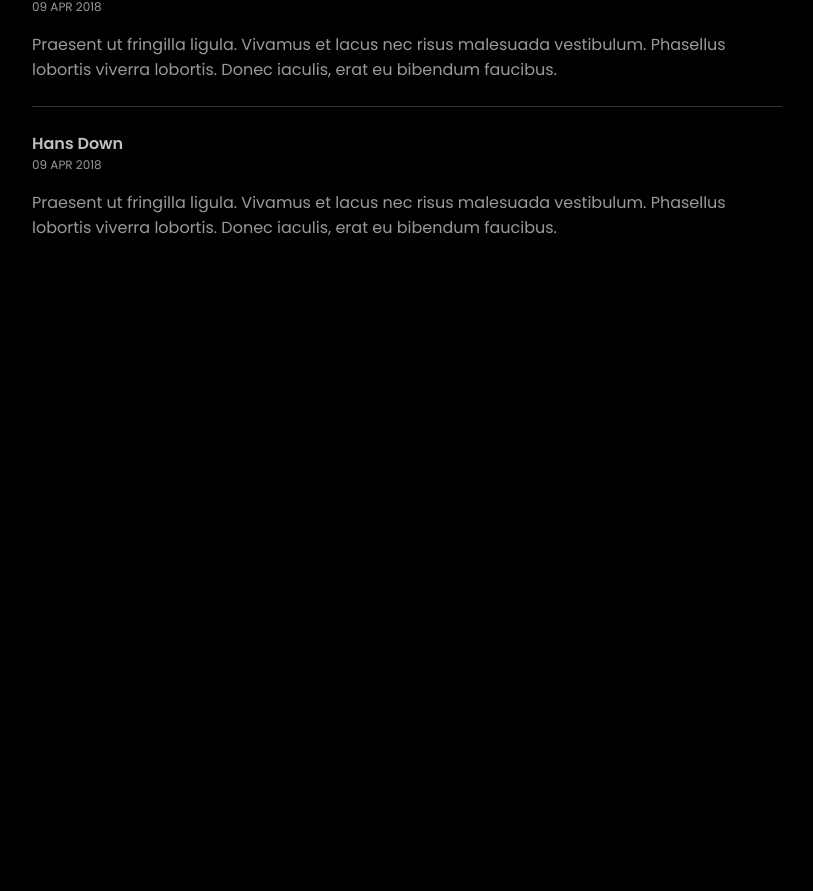
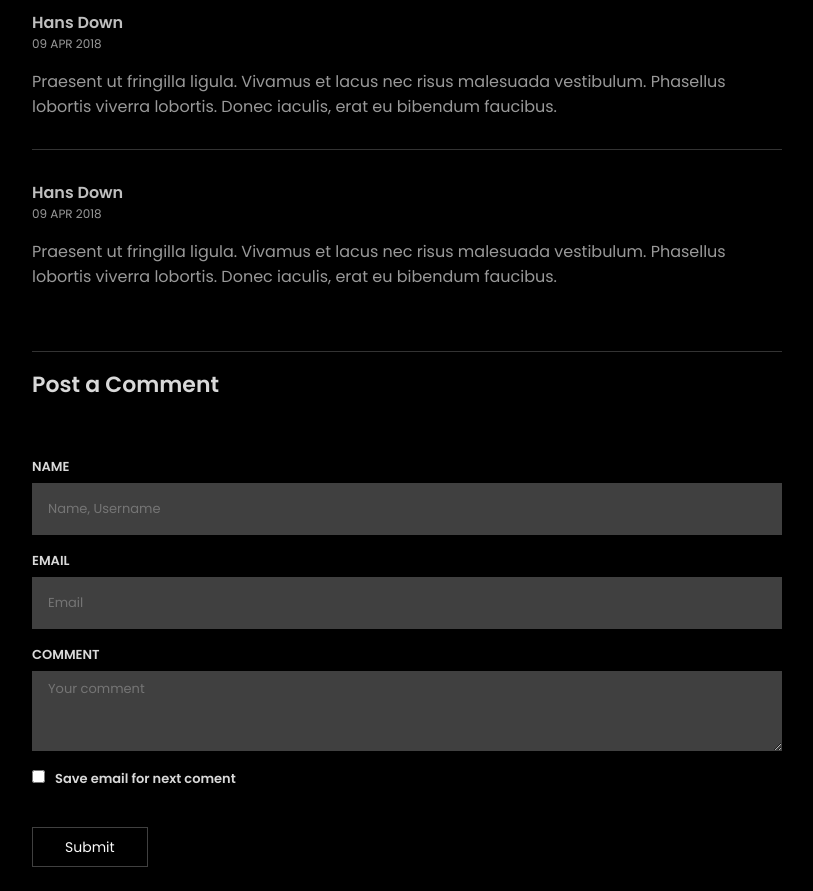
Before and after one commit to geniilsonfernandes/blog-cms, a Next.js app: page /post in a window 1280 px wide. Shown: the part 1974-2865 px from the top of the page, without its empty margins (233-1046 px from the left). Before the commit the page ends 2230 px from the top, so only its background shows below. Built offline with nearby package versions, Linux system fonts and the light colour scheme.

Commit message:
created the component comments

```diff
--- a/src/components/About/index.jsx
+++ b/src/components/About/index.jsx
@@ -1,6 +1,6 @@
 import React from "react";
 import styles from "./styles.module.scss";
-import { Share } from "../Share/Index";
+import { Share } from "../Share/index";
 import { UserDisplay } from "../UserDisplay";
 
 export const About = () => {
--- a/src/components/Comments/Comment/styles.module.scss
+++ b/src/components/Comments/Comment/styles.module.scss
@@ -1,4 +1,7 @@
 .wrapper {
+  padding-top: 30px;
+  margin-bottom: 30px;
+  border-top: 1px solid var(--color-background-200);
   .user {
     font-weight: 600;
     color: var(--color-text-300);
@@ -16,9 +19,4 @@
     font-size: 1.6rem;
     color: var(--color-text-400);
   }
-  &:not(:last-child) {
-    padding-bottom: 24px;
-    margin-bottom: 24px;
-    border-bottom: 1px solid var(--color-background-200);
-  }
 }
--- /dev/null
+++ b/src/components/Comments/Form/Input/index.jsx
@@ -0,0 +1,12 @@
+import React from "react";
+import styles from "./styles.module.scss";
+
+export const Input = ({ id, placeholder, type, label }) => {
+  const HtmlTag = type === "textarea" ? "textarea" : "input"
+  return (
+    <span className={styles.wrapper__input}>
+      <label htmlFor={id}>{label}</label>
+      <HtmlTag type={type} id={id} name={label} placeholder={placeholder} />
+    </span>
+  );
+};
--- /dev/null
+++ b/src/components/Comments/Form/Input/styles.module.scss
@@ -0,0 +1,30 @@
+.wrapper__input {
+  display: flex;
+  flex-direction: column;
+  padding: 8px 0;
+  label {
+    font-weight: 600;
+    font-size: 1.3rem;
+    text-transform: uppercase;
+    color: var(--color-text-200);
+  }
+  input {
+    margin-top: 6px;
+    background: var(--color-background-100);
+    height: 52px;
+    padding: 4px 16px;
+    font-size: 1.3rem;
+  }
+  textarea {
+    margin-top: 6px;
+    background: var(--color-background-100);
+    height: 52px;
+    padding: 8px 16px;
+    font-size: 1.3rem;
+    border: none;
+    outline: none;
+    max-width: 100%;
+    min-height: 80px;
+    min-width: 100%;
+  }
+}
--- /dev/null
+++ b/src/components/Comments/Form/index.jsx
@@ -0,0 +1,33 @@
+import React from "react";
+import { Input } from "./Input";
+import styles from "./styles.module.scss";
+
+export const Form = () => {
+  return (
+    <div className={styles.wrapper}>
+      <h2 className={styles.head}>Post a Comment</h2>
+      <form action="">
+        <Input
+          id="name"
+          label="Name"
+          placeholder="Name, Username"
+          type="text"
+        />
+        <Input id="email" label="Email" placeholder="Email" type="email" />
+        <Input
+          id="Comment"
+          label="Comment"
+          placeholder="Your comment"
+          type="textarea"
+        />
+        <span className={styles.check}>
+          <input type="checkbox" name="check" id="checkemail" />
+          <label htmlFor="checkemail">Save email for next coment</label>
+        </span>
+        <div className={styles.btn}>
+          <button className={styles.submit}>Submit</button>
+        </div>
+      </form>
+    </div>
+  );
+};
--- /dev/null
+++ b/src/components/Comments/Form/styles.module.scss
@@ -0,0 +1,41 @@
+.wrapper {
+  margin-top: 62px;
+  padding: 16px 0;
+  border-top: 1px solid var(--color-background-200);
+  .head {
+    font-weight: 600;
+    font-size: 2.2rem;
+    color: var(--color-text-200);
+
+    margin-bottom: 48px;
+  }
+}
+
+.check {
+  padding-top: 10px;
+  display: flex;
+  align-items: baseline;
+  font-weight: 600;
+  font-size: 1.3rem;
+  gap: 10px;
+  color: var(--color-text-200);
+}
+.btn {
+  padding: 38px 0;
+}
+.submit {
+  border: 1px solid var(--color-background-100);
+  height: 40px;
+  padding: 0 32px;
+  transition: border, ease-in-out 400ms;
+  cursor: pointer;
+  font-size: 1.4rem;
+  &:hover {
+    border: 1px solid var(--color-plt-primary);
+    color: var(--color-plt-primary);
+    background: var(--color-background-500);
+  }
+  @media screen and (max-width: 768px) {
+    font-size: 1.2rem;
+  }
+}
--- a/src/components/Comments/index.jsx
+++ b/src/components/Comments/index.jsx
@@ -1,17 +1,18 @@
 import React from "react";
 import { Comment } from "./Comment";
+import { Form } from "./Form";
 import styles from "./styles.module.scss";
 
 export const Comments = () => {
   return (
     <div className={styles.wrapper}>
-      <h2>3 Comments</h2>
-
+      <h2 className={styles.head}>3 Comments</h2>
       <Comment />
       <Comment />
       <Comment />
       <Comment />
       <Comment />
+      <Form />
     </div>
   );
 };
--- a/src/components/Comments/styles.module.scss
+++ b/src/components/Comments/styles.module.scss
@@ -2,11 +2,11 @@
   margin-top: 62px;
   padding: 16px 0;
   border-top: 1px solid var(--color-background-200);
-  h2 {
-    font-weight: 400;
+  .head {
+    font-weight: 600;
     font-size: 2.8rem;
     color: var(--color-text-200);
     text-align: center;
-    margin-bottom: 48px;
+    margin-bottom: 18px;
   }
 }
--- a/src/styles/globals.css
+++ b/src/styles/globals.css
@@ -47,7 +47,8 @@ p {
   font-size: 1.6rem;
 }
 button,
-input {
+input,
+textarea {
   outline: none;
   border: none;
   font-family: "Poppins", sans-serif;
```
Also changed, not shown: src/pages/post/index.jsx (+3 -4 lines).
